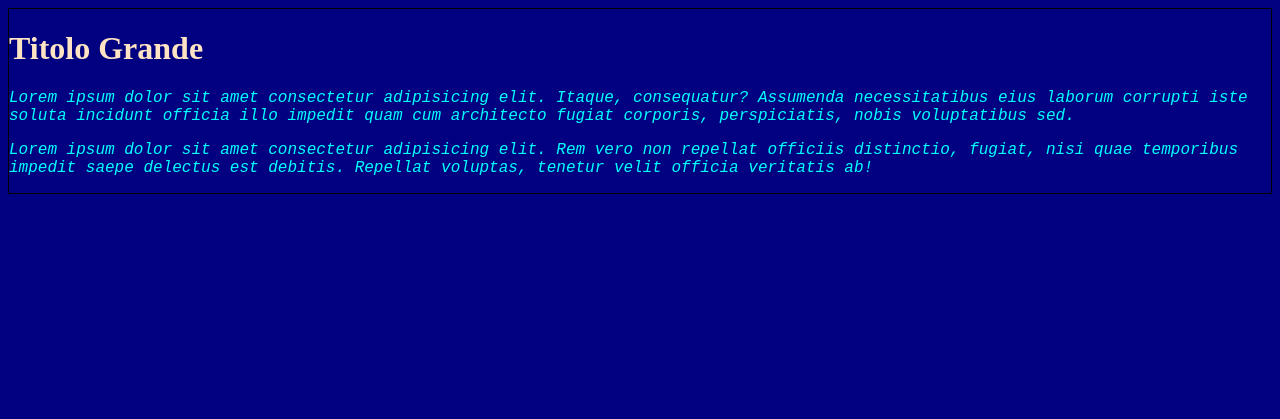
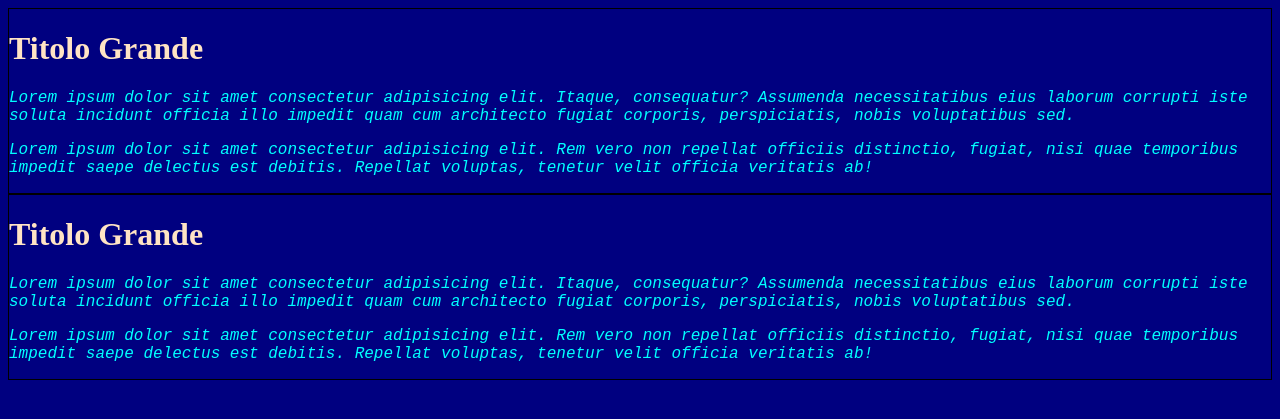
Before and after one commit to Mattia-Rollo/php-prova-branch, a PHP site: page / in a window 1280 px wide. Shown: the top 419 px of the page. Run offline with PHP 8.4, Linux system fonts and the light colour scheme.

Commit message:
add second post

```diff
--- a/index.php
+++ b/index.php
@@ -26,6 +26,20 @@
             quae temporibus impedit saepe delectus est debitis. Repellat voluptas, tenetur velit officia veritatis ab!
         </p>
     </div>
+    <div class="debug">
+        <h1>Titolo Grande</h1>
+        <p>
+            Lorem ipsum dolor sit amet consectetur adipisicing elit. Itaque, consequatur? Assumenda necessitatibus eius
+            laborum corrupti iste soluta incidunt officia illo impedit quam cum architecto fugiat corporis,
+            perspiciatis,
+            nobis voluptatibus sed.
+        </p>
+        <p>
+            Lorem ipsum dolor sit amet consectetur adipisicing elit. Rem vero non repellat officiis distinctio, fugiat,
+            nisi
+            quae temporibus impedit saepe delectus est debitis. Repellat voluptas, tenetur velit officia veritatis ab!
+        </p>
+    </div>
 
 </body>
 
```
